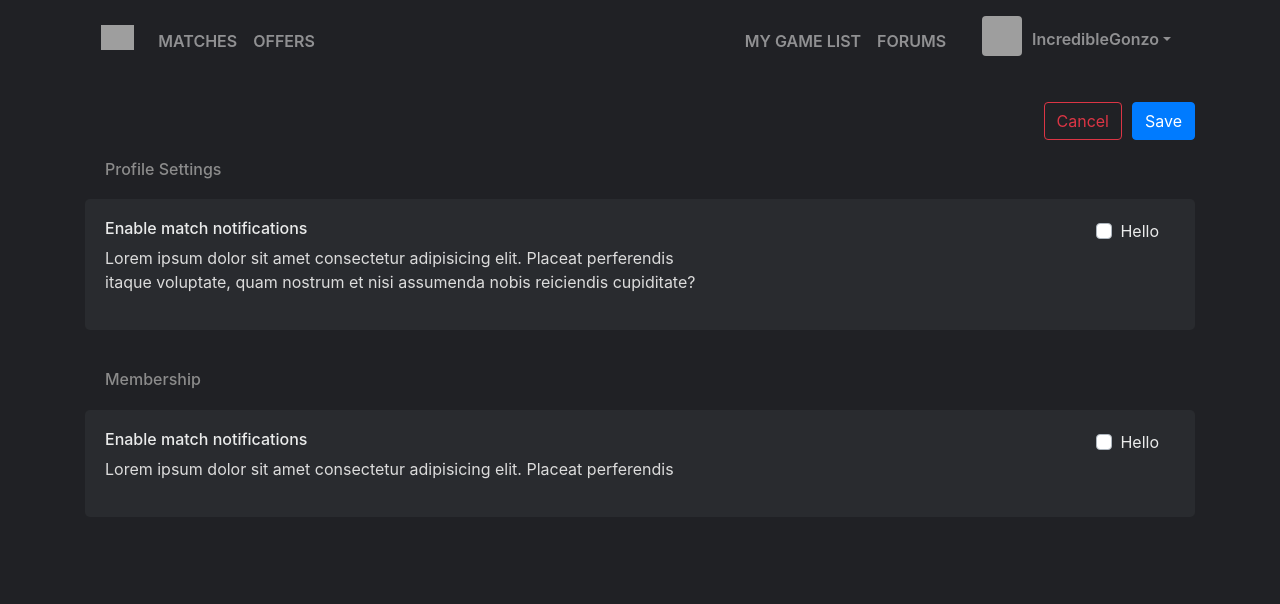
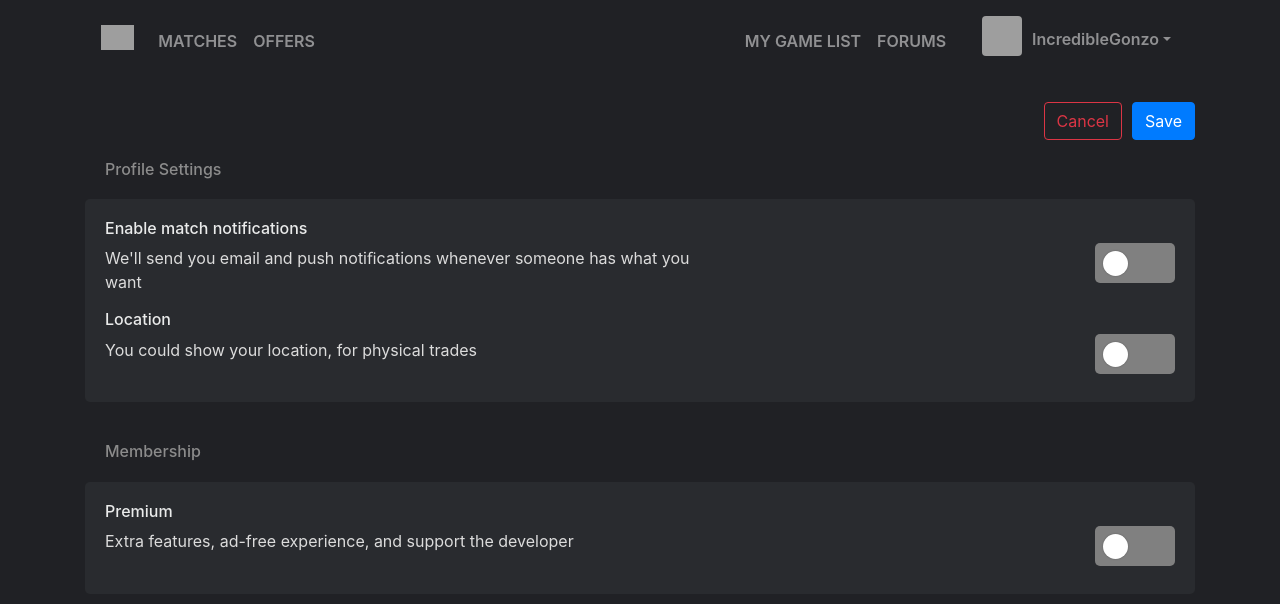
Before and after one commit to scroobius-pip/ProjectKebab-GameList, a Next.js app: page /settings in a window 1280 px wide. Shown: the top 604 px of the page. Built offline with nearby package versions, Linux system fonts and the light colour scheme; grey boxes are pictures that could not be loaded.

Commit message:
added switch and fixed checkbox filter bug

```diff
--- a/components/CheckBox/index.tsx
+++ b/components/CheckBox/index.tsx
@@ -6,10 +6,11 @@ interface Props {
     onChange: (value: boolean) => any
     value: string
     inline?: boolean
+    id: string
 
 }
 
-export default ({ value, inline = true, onChange }: Props) => {
+export default ({ value, inline = true, onChange, id }: Props) => {
     const [checked, setChecked] = useState(false)
     return (
         <Form.Check
@@ -18,7 +19,7 @@ export default ({ value, inline = true, onChange }: Props) => {
                 setChecked(!checked)
                 onChange(!checked)
             }}
-            id={Math.random().toString()}
+            id={id}
             custom
             inline={inline}
             label={value} />
--- a/components/CheckBoxGroup/index.tsx
+++ b/components/CheckBoxGroup/index.tsx
@@ -5,11 +5,12 @@ interface Props {
     inline?: boolean
     initialValues: string[]
     onChange: (values: string[]) => any
+    id: string
 
 }
 
 
-export default ({ initialValues, inline = true, onChange }: Props) => {
+export default ({ initialValues, inline = true, onChange, id }: Props) => {
     const [values, setValues] = useState(new Set<string>())
 
     function toggleValue(value: string) {
@@ -30,7 +31,7 @@ export default ({ initialValues, inline = true, onChange }: Props) => {
         <>
             {
                 initialValues.map(value => {
-                    return <CheckBox inline={inline} value={value} onChange={() => toggleValue(value)} />
+                    return <CheckBox id={id + value} inline={inline} value={value} onChange={() => toggleValue(value)} />
                 }
                 )
             }
--- /dev/null
+++ b/components/SettingsSection/index.tsx
@@ -0,0 +1,60 @@
+import React from 'react';
+import { Row, Col } from 'react-bootstrap';
+import Section from '../Section';
+
+interface SubSection {
+    title: string
+    description: string
+    Input: () => React.ReactElement
+}
+
+interface Section {
+    title: string
+    subsections: SubSection[]
+}
+
+export interface Props {
+    sections: Section[]
+}
+
+const SubSection = ({ title, description, Input }: SubSection) => {
+    return (
+        <Row>
+            <Col xs={12} md={10} >
+                <h6>{title}</h6>
+                <p style={{ maxWidth: 600, color: '#DCDCDC' }}>{description}</p>
+            </Col>
+            <Col xs={12} md={2} >
+                <div style={{ float: 'right' }}>
+                    <Input />
+                </div>
+            </Col>
+        </Row>
+    )
+}
+
+
+const SettingsSection = ({ title, subsections }: Section) => {
+    return (
+        <div style={{ marginBottom: 40 }} >
+            <div><h6 style={{ marginLeft: 20, color: '#8B8B8B' }}>{title}</h6></div>
+            <div style={{ marginTop: 20 }}>
+                <Section>
+                    {
+                        subsections.map((props) => {
+                            return <SubSection key={props.title} {...props} />
+                        })
+                    }
+                </Section>
+            </div>
+        </div>
+    )
+}
+
+export default ({ sections }: Props) => {
+    return <>
+        {sections.map((props) => {
+            return <SettingsSection {...props} />
+        })}
+    </>
+}
--- /dev/null
+++ b/components/Switch/index.css
@@ -0,0 +1,40 @@
+.react-switch-checkbox {
+    height: 0;
+    width: 0;
+    visibility: hidden;
+  }
+
+  .react-switch-label {
+    display: flex;
+    align-items: center;
+    justify-content: space-between;
+    cursor: pointer;
+    width: 80px;
+    height: 40px;
+    background: grey;
+    border-radius: 5px;
+    position: relative;
+    transition: background-color .2s;
+  }
+
+  .react-switch-label .react-switch-button {
+    content: '';
+    position: absolute;
+    top: 8px;
+    left: 8px;
+    width: 25px;
+    height: 25px;
+    border-radius: 45px;
+    transition: 0.2s;
+    background: #fff;
+    box-shadow: 0 0 2px 0 rgba(10, 10, 10, 0.29);
+  }
+
+  .react-switch-checkbox:checked + .react-switch-label .react-switch-button {
+    left: calc(100% - 8px);
+    transform: translateX(-100%);
+  }
+
+  .react-switch-label:active .react-switch-button {
+    width: 35px;
+  }
--- /dev/null
+++ b/components/Switch/index.tsx
@@ -0,0 +1,28 @@
+import './index.css'
+
+interface Props {
+    isOn: boolean
+    handleToggle: () => any
+    id: string
+}
+
+export default ({ isOn, handleToggle, id }: Props) => {
+    return (
+        <>
+            <input
+                checked={isOn}
+                onChange={handleToggle}
+                className="react-switch-checkbox"
+                id={id}
+                type="checkbox"
+            />
+            <label
+                className="react-switch-label"
+                htmlFor={id}
+                style={{ background: isOn && 'rgb(109, 123, 212)' }}
+            >
+                <span className={`react-switch-button`} />
+            </label>
+        </>
+    )
+}
--- a/components/UserList/UserList.Card.tsx
+++ b/components/UserList/UserList.Card.tsx
@@ -17,7 +17,7 @@ const compare = (invert: boolean) => (a: ListRowProps, b: ListRowProps) => {
     return invert ? comparison * -1 : comparison;
 }
 
-export default ({ data }: { data: ListRowProps[] }) => {
+export default ({ data, id }: { data: ListRowProps[], id: string }) => {
     const [filterValues, setFilterValues] = useState({ tradeType: [], consoleType: [] } as FilterValue)
     const [sortValue, setSortValue] = useState('')
 
@@ -42,6 +42,7 @@ export default ({ data }: { data: ListRowProps[] }) => {
 
     return <>
         <UserListCardHead
+            id={id}
             initialFilterValue={{ consoleType: ['PS3', 'PS4', 'PS2', 'Nintendo Switch', 'Xone'], tradeType: ['Sale', 'Swap'] }}
             onFilterChange={filterChange}
             onSortChange={sortChange}
--- a/components/UserList/UserList.Table.Row.tsx
+++ b/components/UserList/UserList.Table.Row.tsx
@@ -1,7 +1,7 @@
 import { Props } from './UserList'
 
 export default ({ imageUrl, consoleType, description, name, tradeType }: Props) => (
-    <> <tr>
+    <><tr>
         <td style={{ padding: 0, height: 60, maxHeight: 60, }}>
             <div style={{ height: '100%', }}>
                 <img style={{ maxHeight: '100%', maxWidth: '100%', filter: 'brightness(0.8)' }} src={imageUrl} />
--- a/components/UserList/UserList.Table.tsx
+++ b/components/UserList/UserList.Table.tsx
@@ -20,7 +20,7 @@ const compare = (invert: boolean) => (a: ListRowProps, b: ListRowProps) => {
 }
 
 
-export default ({ data }: { data: ListRowProps[] }) => {
+export default ({ data, id }: { data: ListRowProps[], id: string }) => {
 
 
     const [filterValues, setFilterValues] = useState({ tradeType: [], consoleType: [] } as FilterValue)
@@ -47,6 +47,7 @@ export default ({ data }: { data: ListRowProps[] }) => {
     return (
         <>
             <UserListCardHead
+                id={id}
                 initialFilterValue={{ consoleType: ['PS3', 'PS4', 'PS2', 'Nintendo Switch', 'Xone'], tradeType: ['Sale', 'Swap'] }}
                 onFilterChange={filterChange}
                 onSortChange={sortChange}
--- a/components/UserList/index.tsx
+++ b/components/UserList/index.tsx
@@ -54,10 +54,10 @@ export default () => {
         <div style={{ marginTop: 20 }}>
             <Tab.Content>
                 <Tab.Pane eventKey='has'>
-                    <UserList data={data} />
+                    <UserList id='has' data={data} />
                 </Tab.Pane>
                 <Tab.Pane eventKey='want'>
-                    <UserList data={data} />
+                    <UserList id='want' data={data} />
                 </Tab.Pane>
             </Tab.Content>
         </div>
--- a/pages/settings.tsx
+++ b/pages/settings.tsx
@@ -6,6 +6,50 @@ import { useState } from 'react'
 import { Form, Button, Container, Row, Col } from 'react-bootstrap'
 import Section from '../components/Section'
 import CheckBox from '../components/CheckBox'
+import SettingsSection, { Props as SettingsSectionProps } from '../components/SettingsSection'
+import Switch from '../components/Switch'
+
+const settingsData: SettingsSectionProps = {
+    sections: [
+        {
+            title: 'Profile Settings',
+            subsections: [
+                {
+                    title: 'Enable match notifications',
+                    description: "We'll send you email and push notiﬁcations  whenever someone has what you want ",
+                    Input: () => {
+                        const [value, setValue] = useState(false)
+
+                        return <Switch id='notifications' isOn={value} handleToggle={() => setValue(!value)} />
+                    }
+                },
+                {
+                    title: 'Location',
+                    description: "You could show your location, for physical trades",
+                    Input: () => {
+                        const [value, setValue] = useState(false)
+
+                        return <Switch id='location' isOn={value} handleToggle={() => setValue(!value)} />
+                    }
+                }
+            ]
+        },
+        {
+            title: 'Membership',
+            subsections: [
+                {
+                    title: 'Premium',
+                    description: "Extra features, ad-free experience, and support the developer",
+                    Input: () => {
+                        const [value, setValue] = useState(false)
+
+                        return <Switch id='premium' isOn={value} handleToggle={() => setValue(!value)} />
+                    }
+                }
+            ]
+        }
+    ]
+}
 
 export default () => {
     const [show, setShow] = useState(false)
@@ -28,47 +72,7 @@ export default () => {
                 <Button onClick={open}>Save</Button>
             </span>
         </div>
-        <div style={{ marginBottom: 40 }} >
-            <div><h6 style={{ marginLeft: 20, color: '#8B8B8B' }}>Profile Settings</h6></div>
-            <div style={{ marginTop: 20 }}>
-                <Section>
 
-
-                    <Row>
-                        <Col xs={12} md={10} >
-                            <h6>Enable match notifications</h6>
-                            <p style={{ maxWidth: 600, color: '#DCDCDC' }}>Lorem ipsum dolor sit amet consectetur adipisicing elit. Placeat perferendis itaque voluptate, quam nostrum et nisi assumenda nobis reiciendis cupiditate?</p>
-                        </Col>
-                        <Col xs={12} md={2} >
-                            <div style={{ float: 'right' }}>
-                                <CheckBox value='Hello' onChange={() => { }} />
-                            </div>
-                        </Col>
-                    </Row>
-
-                </Section>
-            </div>
-        </div>
-        <div style={{ marginBottom: 40 }} >
-            <div><h6 style={{ marginLeft: 20, color: '#8B8B8B' }}>Membership</h6></div>
-            <div style={{ marginTop: 20 }}>
-                <Section>
-
-
-                    <Row>
-                        <Col xs={12} md={10} >
-                            <h6>Enable match notifications</h6>
-                            <p style={{ maxWidth: 600, color: '#DCDCDC' }}>Lorem ipsum dolor sit amet consectetur adipisicing elit. Placeat perferendis </p>
-                        </Col>
-                        <Col xs={12} md={2} >
-                            <div style={{ float: 'right' }}>
-                                <CheckBox value='Hello' onChange={() => { }} />
-                            </div>
-                        </Col>
-                    </Row>
-
-                </Section>
-            </div>
-        </div>
+        <SettingsSection {...settingsData} />
     </Layout>
 }
```
Also changed, not shown: components/UserList/UserList.Card.Head.tsx (+4 -3 lines), components/UserList/UserList.tsx (+4 -3 lines).
